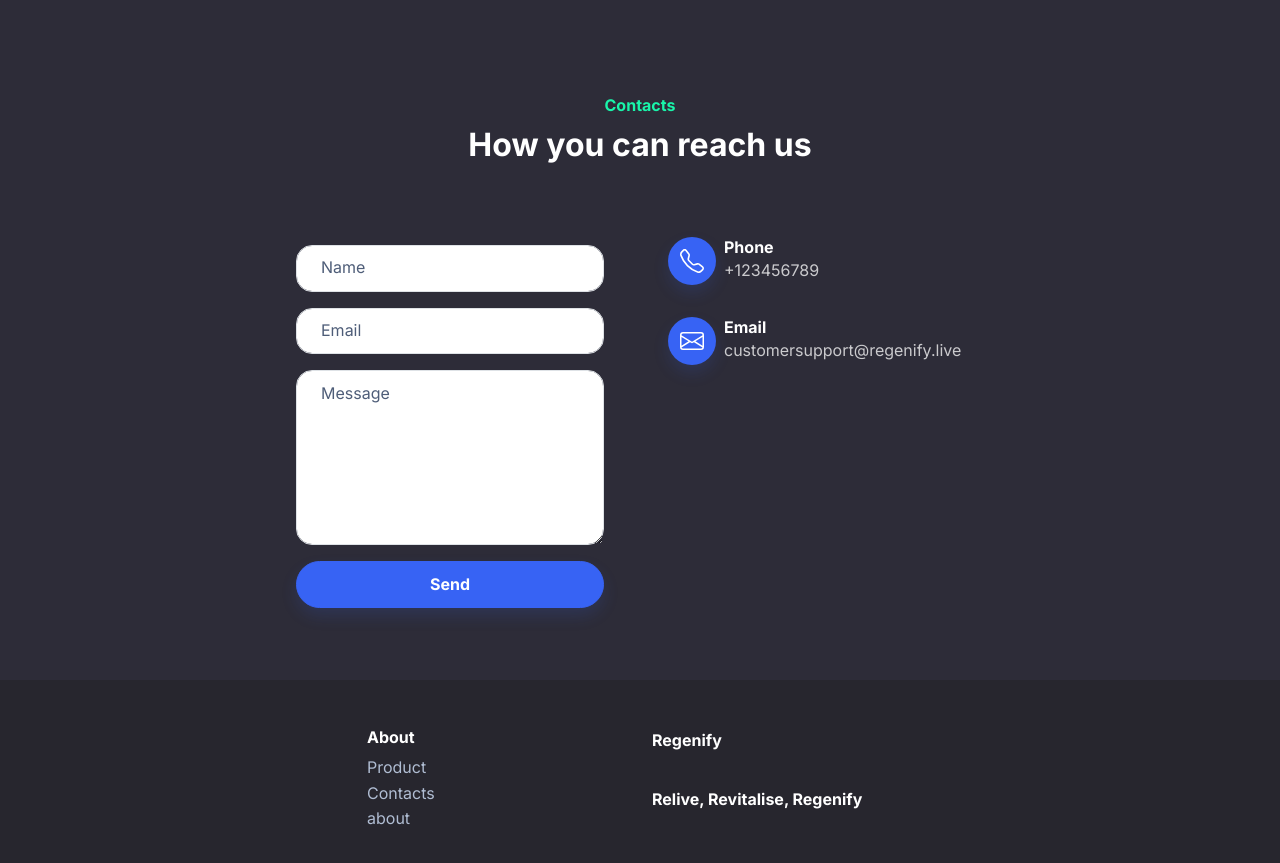
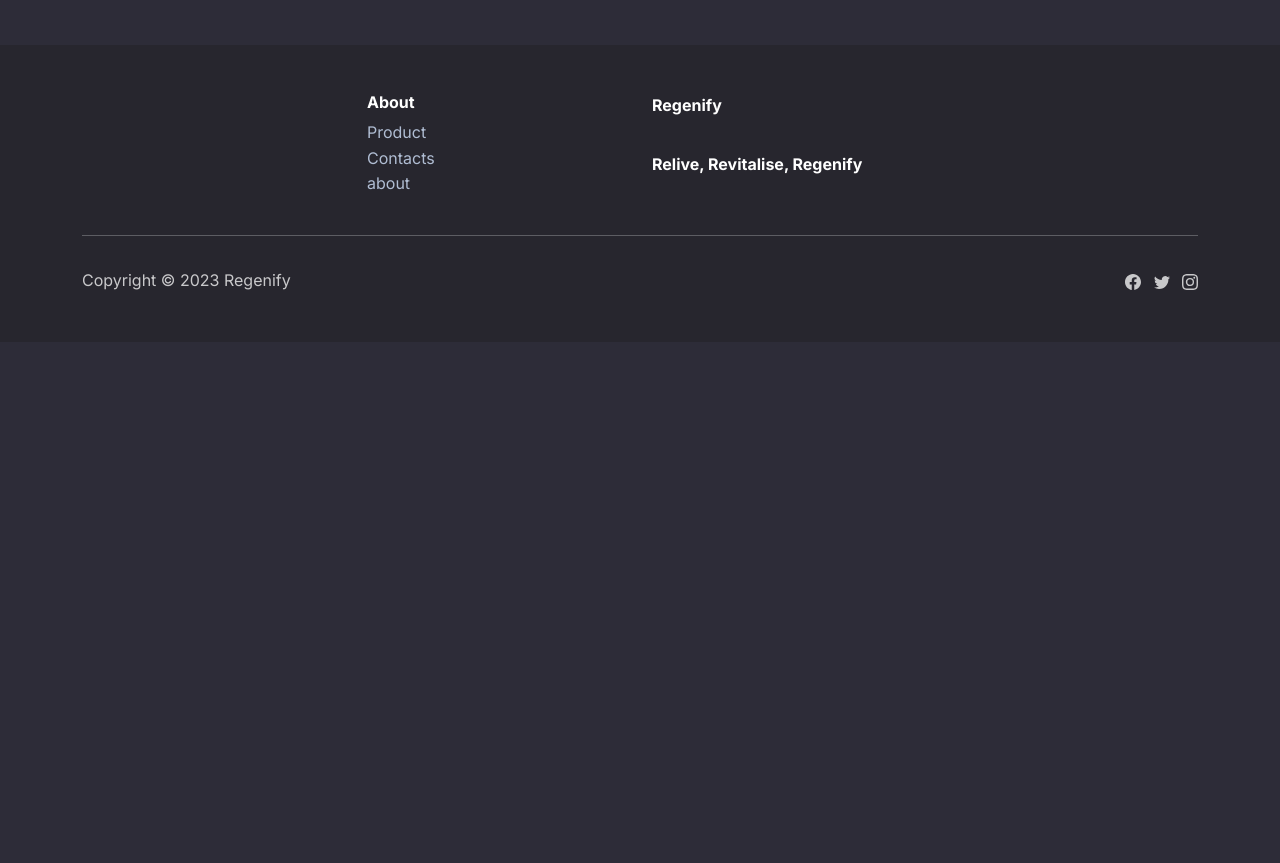
Before and after one commit to NXTdiscord/reginify, a plain HTML site: page index.html in a window 1280 px wide. Shown: the part 3857-4720 px from the top of the page. After the commit the page ends 4199 px from the top, so only its background shows below. Drawn offline with Linux system fonts and the light colour scheme.

Commit message:
Add files via upload

```diff
--- a/index.html
+++ b/index.html
@@ -269,50 +269,6 @@
             </div>
         </div>
     </section>
-    <section class="py-5">
-        <div class="container">
-            <div class="row mb-5">
-                <div class="col-md-8 col-xl-6 text-center mx-auto">
-                    <p class="fw-bold text-success mb-2">Contacts</p>
-                    <h2 class="fw-bold">How you can reach us</h2>
-                </div>
-            </div>
-            <div class="row d-flex justify-content-center">
-                <div class="col-md-6 col-xl-4">
-                    <div>
-                        <form class="p-3 p-xl-4" method="post">
-                            <div class="mb-3"><input class="form-control" type="text" id="name-2" name="name" placeholder="Name"></div>
-                            <div class="mb-3"><input class="form-control" type="email" id="email-2" name="email" placeholder="Email"></div>
-                            <div class="mb-3"><textarea class="form-control" id="message-2" name="message" rows="6" placeholder="Message"></textarea></div>
-                            <div><button class="btn btn-primary shadow d-block w-100" type="submit">Send </button></div>
-                        </form>
-                    </div>
-                </div>
-                <div class="col-md-4 col-xl-4 d-flex justify-content-center justify-content-xl-start">
-                    <div class="d-flex flex-wrap flex-md-column justify-content-md-start align-items-md-start h-100">
-                        <div class="d-flex align-items-center p-3">
-                            <div class="bs-icon-md bs-icon-circle bs-icon-primary shadow d-flex flex-shrink-0 justify-content-center align-items-center d-inline-block bs-icon bs-icon-md"><svg xmlns="http://www.w3.org/2000/svg" width="1em" height="1em" fill="currentColor" viewBox="0 0 16 16" class="bi bi-telephone">
-                                    <path d="M3.654 1.328a.678.678 0 0 0-1.015-.063L1.605 2.3c-.483.484-.661 1.169-.45 1.77a17.568 17.568 0 0 0 4.168 6.608 17.569 17.569 0 0 0 6.608 4.168c.601.211 1.286.033 1.77-.45l1.034-1.034a.678.678 0 0 0-.063-1.015l-2.307-1.794a.678.678 0 0 0-.58-.122l-2.19.547a1.745 1.745 0 0 1-1.657-.459L5.482 8.062a1.745 1.745 0 0 1-.46-1.657l.548-2.19a.678.678 0 0 0-.122-.58L3.654 1.328zM1.884.511a1.745 1.745 0 0 1 2.612.163L6.29 2.98c.329.423.445.974.315 1.494l-.547 2.19a.678.678 0 0 0 .178.643l2.457 2.457a.678.678 0 0 0 .644.178l2.189-.547a1.745 1.745 0 0 1 1.494.315l2.306 1.794c.829.645.905 1.87.163 2.611l-1.034 1.034c-.74.74-1.846 1.065-2.877.702a18.634 18.634 0 0 1-7.01-4.42 18.634 18.634 0 0 1-4.42-7.009c-.362-1.03-.037-2.137.703-2.877L1.885.511z"></path>
-                                </svg></div>
-                            <div class="px-2">
-                                <h6 class="fw-bold mb-0">Phone</h6>
-                                <p class="text-muted mb-0">+123456789</p>
-                            </div>
-                        </div>
-                        <div class="d-flex align-items-center p-3">
-                            <div class="bs-icon-md bs-icon-circle bs-icon-primary shadow d-flex flex-shrink-0 justify-content-center align-items-center d-inline-block bs-icon bs-icon-md"><svg xmlns="http://www.w3.org/2000/svg" width="1em" height="1em" fill="currentColor" viewBox="0 0 16 16" class="bi bi-envelope">
-                                    <path d="M0 4a2 2 0 0 1 2-2h12a2 2 0 0 1 2 2v8a2 2 0 0 1-2 2H2a2 2 0 0 1-2-2V4Zm2-1a1 1 0 0 0-1 1v.217l7 4.2 7-4.2V4a1 1 0 0 0-1-1H2Zm13 2.383-4.708 2.825L15 11.105V5.383Zm-.034 6.876-5.64-3.471L8 9.583l-1.326-.795-5.64 3.47A1 1 0 0 0 2 13h12a1 1 0 0 0 .966-.741ZM1 11.105l4.708-2.897L1 5.383v5.722Z"></path>
-                                </svg></div>
-                            <div class="px-2">
-                                <h6 class="fw-bold mb-0">Email</h6>
-                                <p class="text-muted mb-0">customersupport@regenify.live</p>
-                            </div>
-                        </div>
-                    </div>
-                </div>
-            </div>
-        </div>
-    </section>
     <footer class="bg-dark">
         <div class="container py-4 py-lg-5">
             <div class="row justify-content-center">
```
